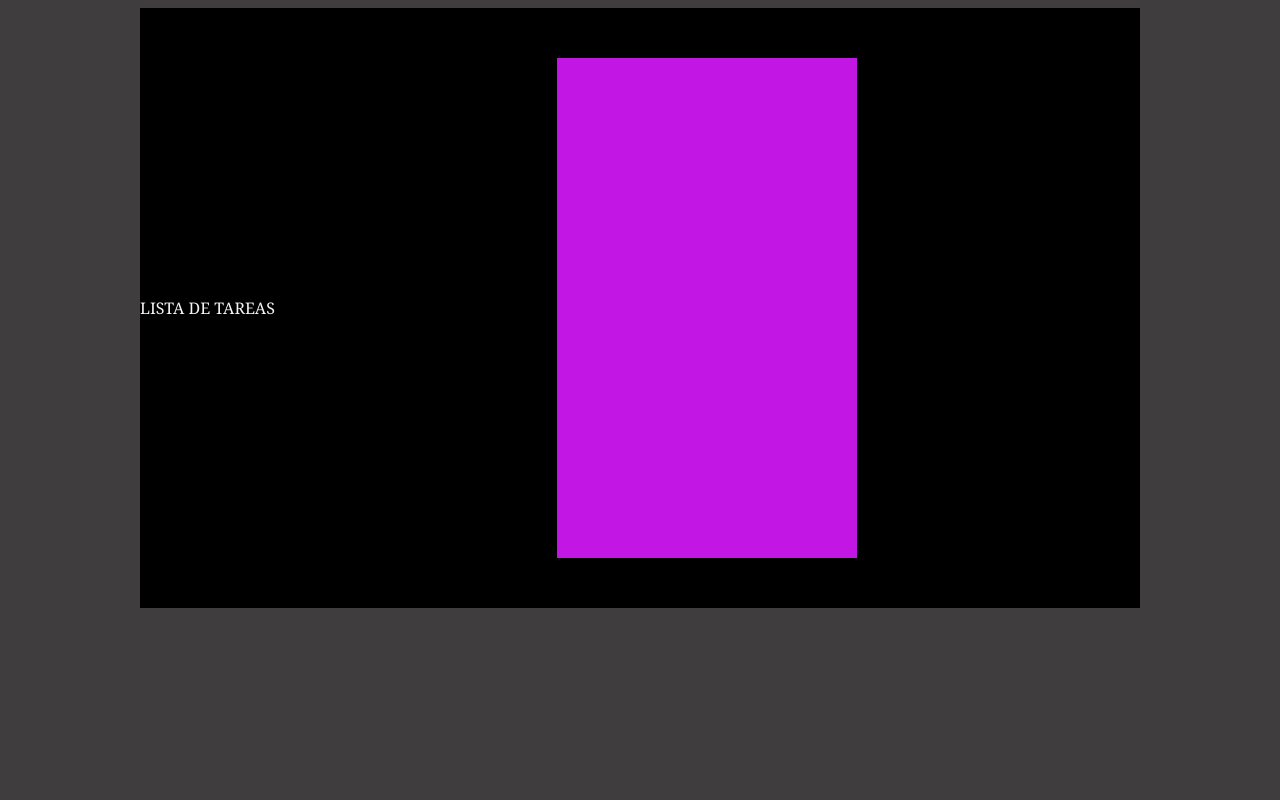
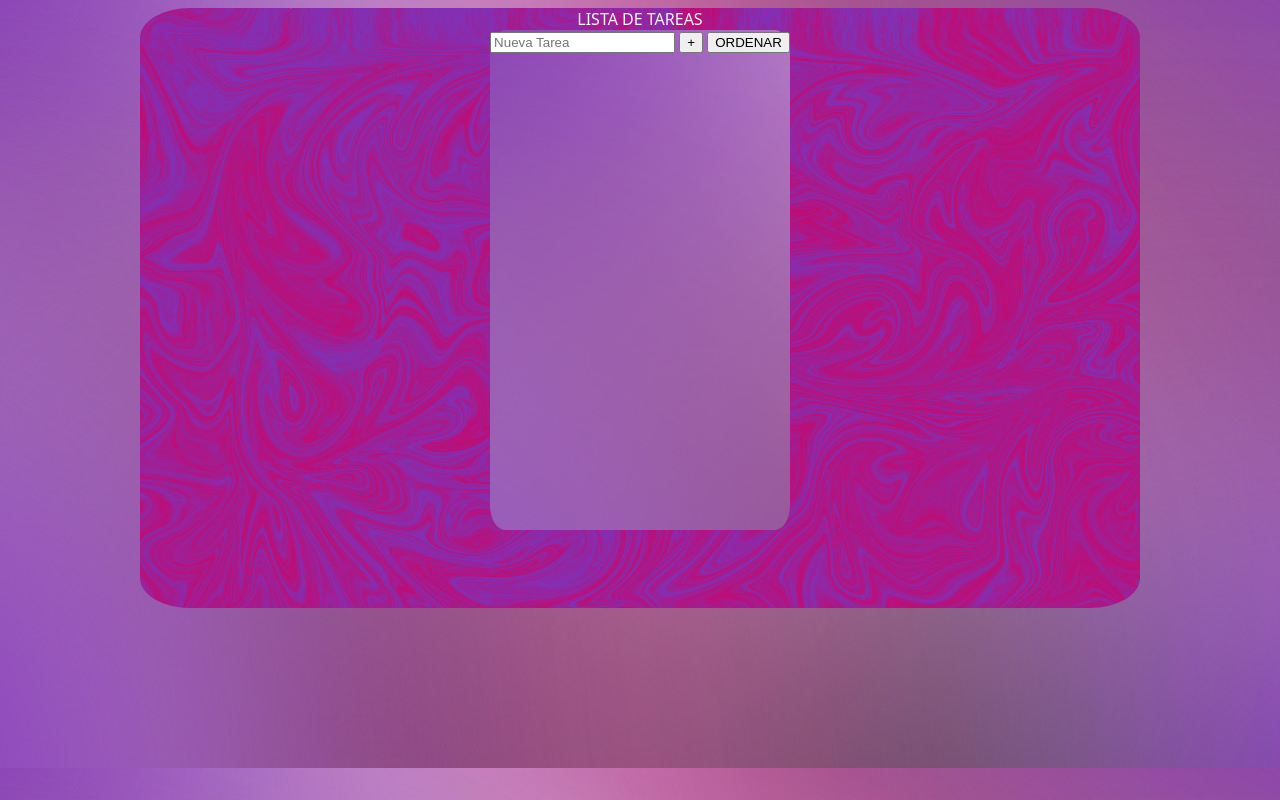
Before and after one commit to CarolainR/JAVASCRIPT2875290, a plain HTML site: page 4-lista-de-tareas-22-julio-2024/index.html in a window 1280 px wide. Drawn offline with Linux system fonts and the light colour scheme.

Commit message:
actualizacion actividad 4[C

```diff
--- a/4-lista-de-tareas-22-julio-2024/index.html
+++ b/4-lista-de-tareas-22-julio-2024/index.html
@@ -4,16 +4,31 @@
     <meta charset="UTF-8">
     <meta name="viewport" content="width=device-width, initial-scale=1.0">
     <link rel="stylesheet" href="style.css">
+    <link rel="preconnect" href="https://fonts.googleapis.com">
     <title>Lista de Tareas</title>
 </head>
 <body>
 
-    <div class="container"> LISTA DE TAREAS
+    <div class="container"  style="background-image: url('FONDO-2-LIQUIDO-LICUADO.jpg');"> LISTA DE TAREAS
 
-            <div class="container2"></div>
+            <div class="container2">
+
+                <div class="date">
+                    <div class="dateRight">
+                        <div id="dateNumber"></div>
+                    </div>
+                    <div id="dateMonth"></div>
+                    <div id="dateYear"></div>
+                </div>
+                <div id="dateText"></div>
+                <form onsubmit="addNewTask(event)">
+                    <input type="text" name="taskText" autocomplete="off" placeholder="Nueva Tarea" class="">
+                    <button type="submit" class="addTaskButton"> + </button>
+                    <button type="button" class="orderButton" onclick="renderOrderedTask()"> ORDENAR</button>
+                </form>
+            </div>
+
     </div>
-    <script>
-        src="app.js" type= "text/javascript" defer
-    </script>
+    <script src="app.js" type="text/javascript"></script>
 </body>
 </html>
--- a/4-lista-de-tareas-22-julio-2024/style.css
+++ b/4-lista-de-tareas-22-julio-2024/style.css
@@ -1,8 +1,7 @@
 body{
- background-color: rgb(63, 61, 61);
+ background-image: url(FONDO\ 1\ \ DEGRADADO\ GAUSSIANO\ PARA\ MOOC\ SOULMIA\ EN\ JPG.jpg);
 }
 .container{
-    background-color: black;
     color: whitesmoke;
     width: 1000px;
     height: 600px;
@@ -11,13 +10,14 @@ body{
     align-items: center;
     text-align: center;
     justify-content: center;
-    font-family: Georgia, 'Times New Roman', Times, serif;
-    display: flex;
+    border-radius: 5%;
+    font-family: system-ui, -apple-system, BlinkMacSystemFont, 'Segoe UI', Roboto, Oxygen, Ubuntu, Cantarell, 'Open Sans', 'Helvetica Neue', sans-serif;
 }
 .container2{
-    background-color: rgb(193, 22, 228);
+    background-image: url(FONDO\ 1\ \ DEGRADADO\ GAUSSIANO\ PARA\ MOOC\ SOULMIA\ EN\ JPG.jpg);
     color: white;
     width: 300px;
     height: 500px;
     margin: auto;
+    border-radius: 5%;
 }
```
Also changed, not shown: 4-lista-de-tareas-22-julio-2024/FONDO 1  DEGRADADO GAUSSIANO PARA MOOC SOULMIA EN JPG.jpg (added), 4-lista-de-tareas-22-julio-2024/FONDO 3 NUBES CON RUIDOO.jpg (added), 4-lista-de-tareas-22-julio-2024/FONDO 4 MOOC SOULMIA.jpg (added), 4-lista-de-tareas-22-julio-2024/FONDO-2-LIQUIDO-LICUADO.jpg (added).
